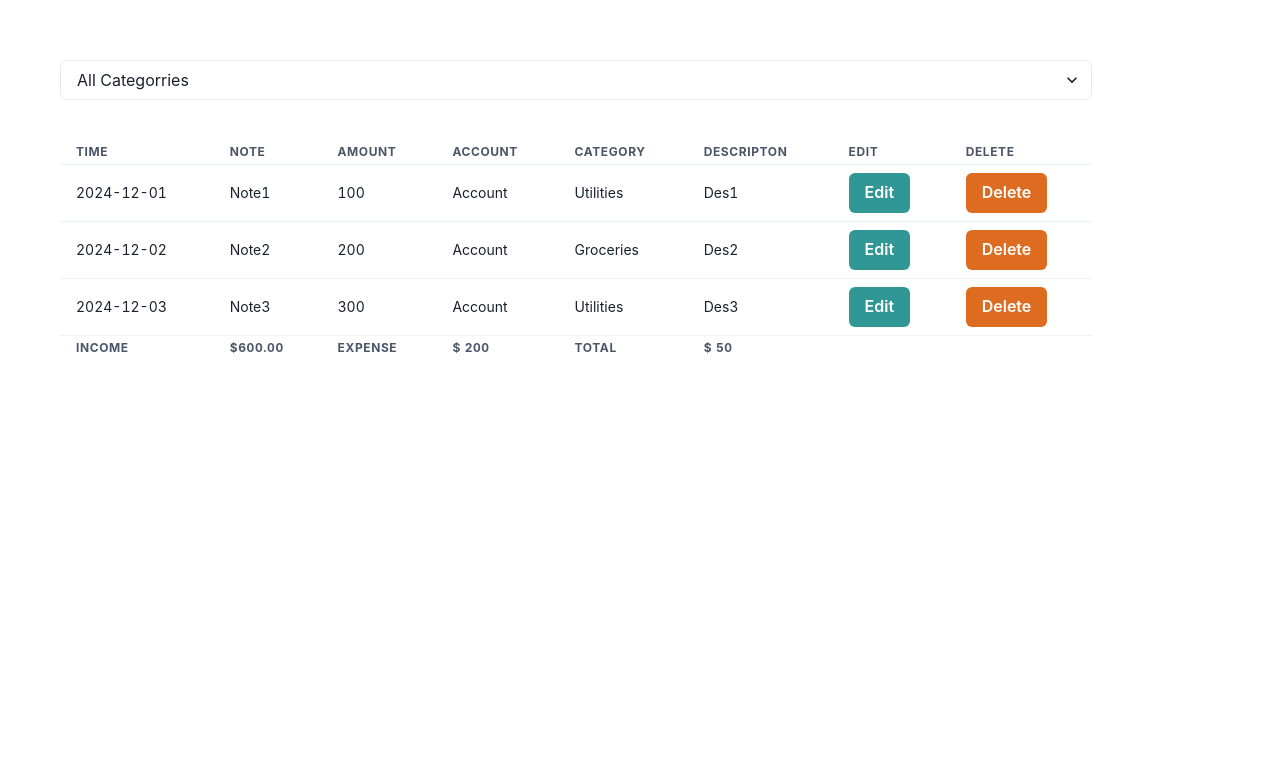
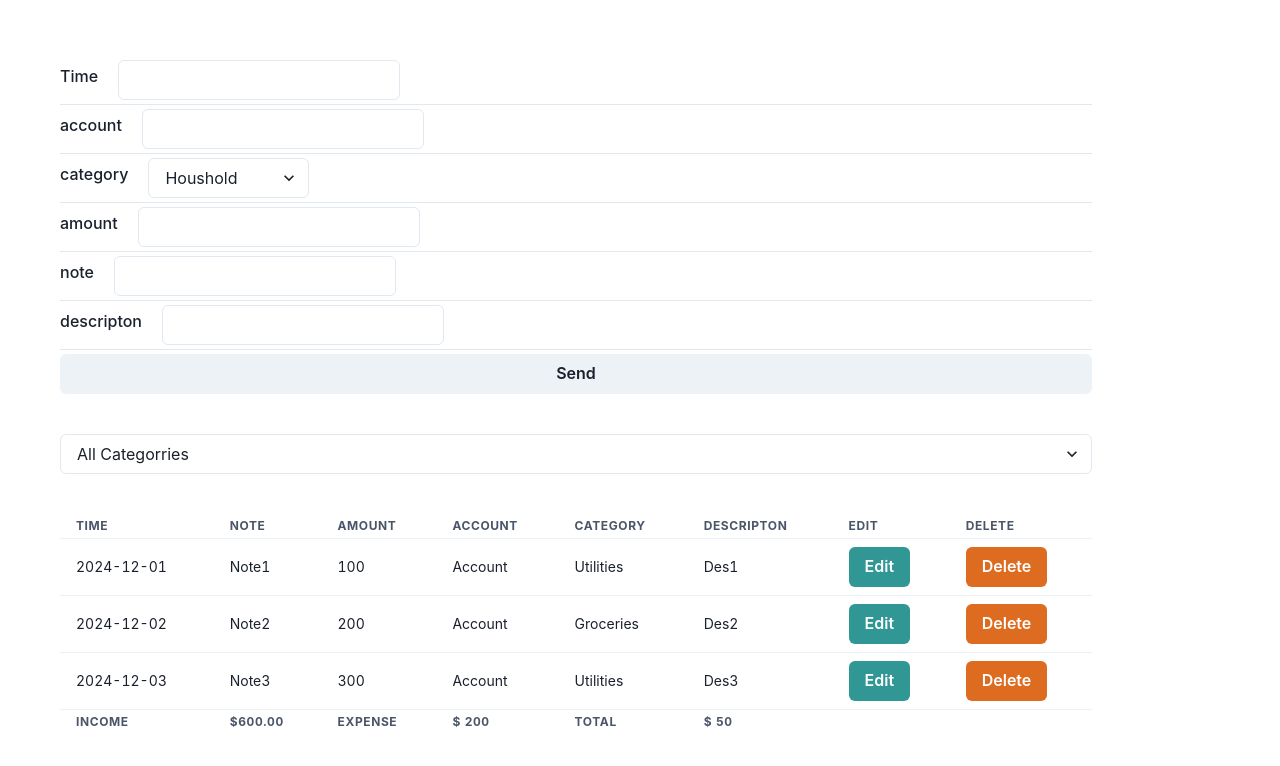
Before and after one commit to msm-faraj/React-Expense-Tracker, a React (Vite) app: page / in a window 1280 px wide. Shown: the top 766 px of the page. Built offline with nearby package versions, Linux system fonts and the light colour scheme.

Commit message:
expenseForm component is created

```diff
--- a/src/App.tsx
+++ b/src/App.tsx
@@ -2,6 +2,16 @@ import { useState } from "react";
 import { ExpenceTable } from "./components/ExpenseTable";
 import ExpenseFilter from "./components/ExpenseFilter";
 import { Box } from "@chakra-ui/react";
+import { ExpenseForm } from "./components/ExpenseForm";
+
+export const categories = [
+  "Houshold",
+  "Groceres",
+  "Transportation",
+  "Cloths",
+  "Health",
+  "Entertainment",
+];
 
 function App() {
   const [selectedCategory, setSelectedCategory] = useState("");
@@ -38,15 +48,20 @@ function App() {
     ? expenses.filter((e) => e.category === selectedCategory)
     : expenses;
 
+  const p = 5;
+
   return (
     <Box width={"90%"} p={10}>
-      <Box p={5}>
+      <Box p={p}>
+        <ExpenseForm></ExpenseForm>
+      </Box>
+      <Box p={p}>
         {" "}
         <ExpenseFilter
           onSelectedCategory={(category) => setSelectedCategory(category)}
         ></ExpenseFilter>
       </Box>
-      <Box p={5}>
+      <Box p={p}>
         {" "}
         <ExpenceTable
           expenses={visibleExpenses}
--- a/src/components/ExpenseFilter.tsx
+++ b/src/components/ExpenseFilter.tsx
@@ -1,5 +1,5 @@
 import { Select } from "@chakra-ui/react";
-import React from "react";
+import { categories } from "../App";
 
 interface Props {
   onSelectedCategory: (category: string) => void;
@@ -9,10 +9,12 @@ const ExpenseFilter = ({ onSelectedCategory }: Props) => {
   return (
     <Select onChange={(event) => onSelectedCategory(event.target.value)}>
       <option value="">All Categorries</option>
-      <option value="Utilities">Utilities</option>
-      <option value="Groceries">Groceries</option>
-      <option value="C">C</option>
-      <option value="D">D</option>
+
+      {categories.map((category) => (
+        <option key={category} value={category}>
+          {category}
+        </option>
+      ))}
     </Select>
   );
 };
--- /dev/null
+++ b/src/components/ExpenseForm.tsx
@@ -0,0 +1,81 @@
+import {
+  Box,
+  Button,
+  FormControl,
+  FormLabel,
+  HStack,
+  Input,
+  Select,
+  StackDivider,
+  VStack,
+} from "@chakra-ui/react";
+
+import { categories } from "../App";
+
+export const ExpenseForm = () => {
+  return (
+    <FormControl>
+      <VStack
+        divider={<StackDivider borderColor="gray.200" />}
+        spacing={1}
+        align="stretch"
+      >
+        <HStack>
+          <Box>
+            <FormLabel htmlFor="time">Time</FormLabel>
+          </Box>
+          <Box>
+            <Input id="time" type="text"></Input>
+          </Box>
+        </HStack>
+        <HStack>
+          <Box>
+            <FormLabel htmlFor="account">account</FormLabel>
+          </Box>
+          <Box>
+            <Input id="account" type="text"></Input>
+          </Box>
+        </HStack>
+        <HStack>
+          <Box>
+            <FormLabel htmlFor="category">category</FormLabel>
+          </Box>
+          <Box>
+            <Select id="category">
+              {categories.map((category) => (
+                <option key={category} value={category}>
+                  {category}
+                </option>
+              ))}
+            </Select>
+          </Box>
+        </HStack>
+        <HStack>
+          <Box>
+            <FormLabel htmlFor="amount">amount</FormLabel>
+          </Box>
+          <Box>
+            <Input id="amount" type="text"></Input>
+          </Box>
+        </HStack>
+        <HStack>
+          <Box>
+            <FormLabel htmlFor="note">note</FormLabel>
+          </Box>
+          <Box>
+            <Input id="note" type="text"></Input>
+          </Box>
+        </HStack>
+        <HStack>
+          <Box>
+            <FormLabel htmlFor="descripton">descripton</FormLabel>
+          </Box>
+          <Box>
+            <Input id="descripton" type="text"></Input>
+          </Box>
+        </HStack>
+        <Button>Send</Button>
+      </VStack>
+    </FormControl>
+  );
+};
```
